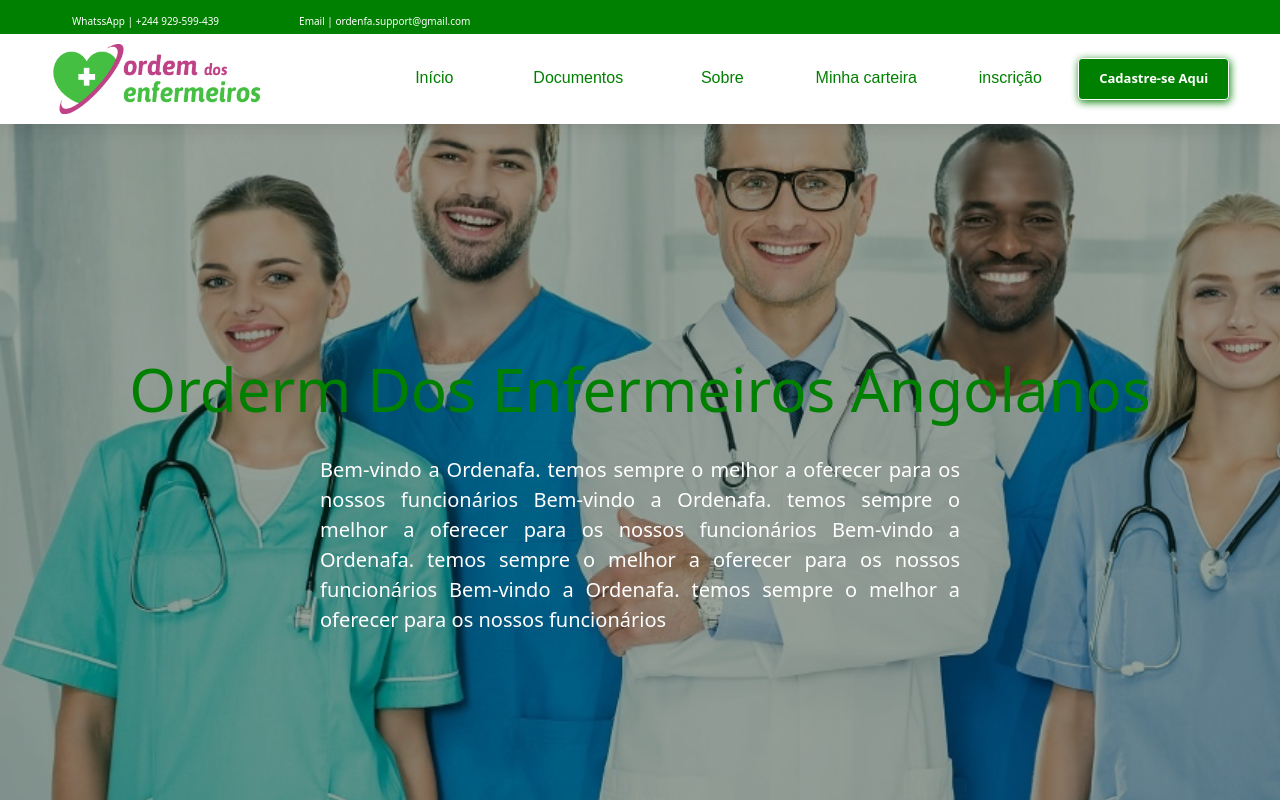
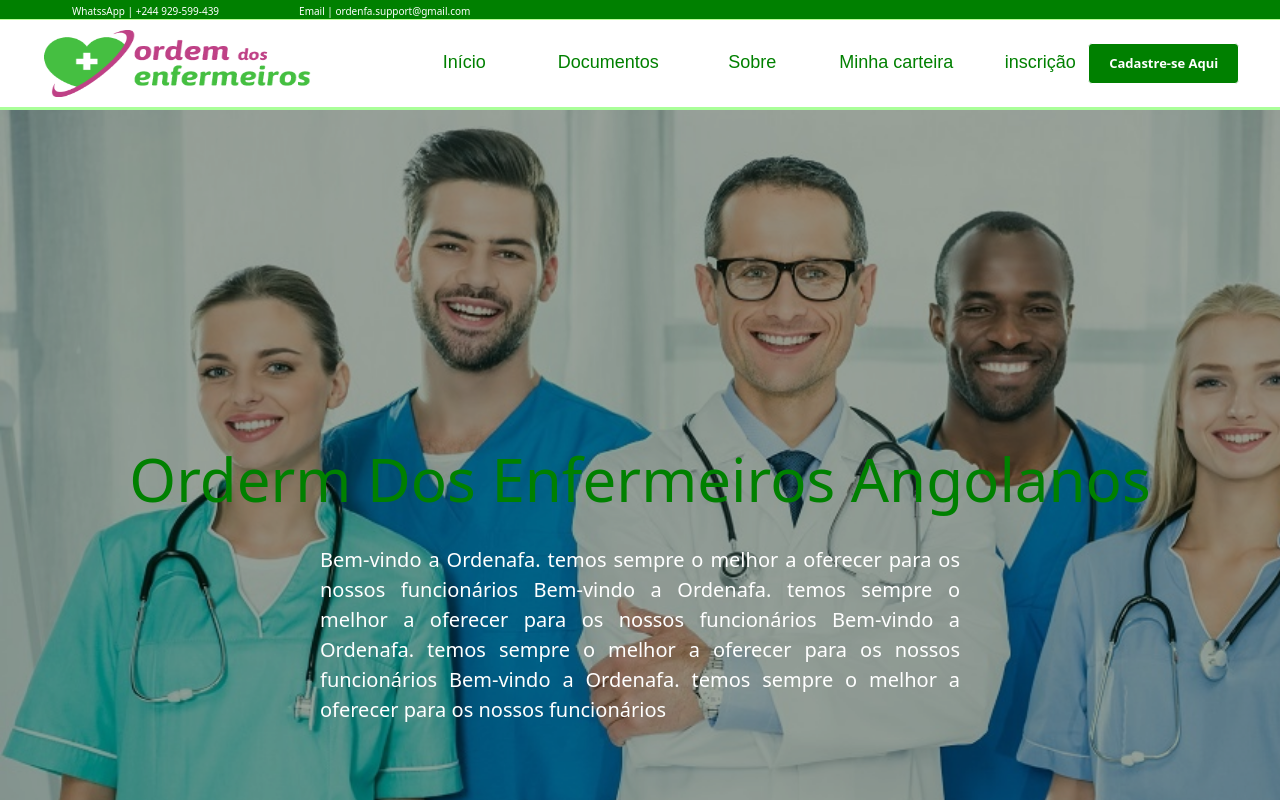
Before and after one commit to Machado28/app-front-ordenfa, a React (Create React App) app: page / in a window 1280 px wide. Shown: the top 800 px of the page. Built offline with nearby package versions, Linux system fonts and the light colour scheme.

Commit message:
edit(v1)eddtit-header-component

```diff
--- a/src/components/Title/styled.js
+++ b/src/components/Title/styled.js
@@ -3,8 +3,8 @@
 const Container = styled.h1`
   font-size: 60px;
   margin-bottom:30px;
-
   color: green;
   text-align: center;
+
 `;
 export default Container;
--- a/src/components/header/styled.js
+++ b/src/components/header/styled.js
@@ -4,21 +4,23 @@
 
 const _Header = styled.header`
   width: 100%;
-  height: 100px;
+  height: 110px;
   background-color: #fff;
-  box-shadow: 1px 4px 16px #1f1f1f1f !important;
+
   display: flex;
-  z-index:1 ;
+  z-index: 1;
   position: fixed;
   flex-direction: column;
-  margin-top: 12px;
+  border-bottom: 3px solid #aaff99   !important;
+
 `;
 export default _Header;
 
 const Top = styled.div`
   width: 100%;
-  height: 10px;
-  background-color: green;
+padding-top:12px;
+height:20px;
+  background-color: #bbff99;
   display: flex;
   align-items: center;
   justify-content: center;
@@ -28,22 +30,22 @@
   }
 
   ul {
+
     display: flex;
     align-items: center;
-    justify-content:flex-start;
-     width: 100%;
-     height:60px;
-     background-color:green;
+    justify-content: flex-start;
+    width: 100%;
+
+    background-color: green;
     @media screen and (max-width: 877px) {
-     justify-content: space-evenly;
-     width:100%;
+      justify-content: space-evenly;
+      width: 100%;
     }
 
     li {
-      margin: 0 5vh 0;
+      margin: 6px 5vh 0;
       color: #fff;
       font-size: 10px;
-
     }
   }
 `;
@@ -51,23 +53,23 @@
 const NavMobile = styled(_Nav)``;
 
 const Logo = styled.img`
-  width: 210px;
-  height: 70px;
+  width: 270px;
+  height: 67px;
   @media screen and (max-width: 877px) {
-
   }
 `;
 
 const Container = styled.div`
-  display:flex;
+  display: flex;
   align-items: center !important;
-  justify-content:space-around;
+  justify-content: space-around;
   background-color: #fff;
-  width:100%;
-  height: 200px;
+  width: 100%;
+  height:90px;
+
   @media screen and (max-width: 877px) {
-  justify-content:space-between ;
-  padding:6px;
+    justify-content: space-between;
+    padding: 6px;
   }
 `;
 
--- a/src/components/nav/styled.js
+++ b/src/components/nav/styled.js
@@ -6,6 +6,7 @@
   display: flex;
   flex-direction: row;
   align-items: center;
+
   @media screen and (max-width: 877px) {
     display: none;
   }
@@ -88,11 +89,14 @@
   .link {
     color: green;
     font-family: Arial, Helvetica, sans-serif;
-    font-size: 16px;
+    font-size: 18px;
     width:120px;
     border-bottom: 2px solid transparent;
     &:hover {
-      border-bottom: 2px solid green;
+     background-color:green;
+     padding:3px;
+     border-radius:2px;
+     color:#fff;
     }
   }
 `;
--- a/src/pages/styled.js
+++ b/src/pages/styled.js
@@ -1,6 +1,7 @@
 import styled from 'styled-components'
 
 const Container= styled.div`
-margin-top:12px;
+   position:absolute;
 width: 100%;height:1000px;
+margin-top:102px;
 `; export default Container;
--- a/src/styles.js
+++ b/src/styles.js
@@ -37,7 +37,7 @@
     font-size:13px;
     font-weight:bold;
      border:1px solid #fff;
-     box-shadow:1px 2px 8px green;
+
     &:active{
         border:1px solid #1e5945;
     }
```
